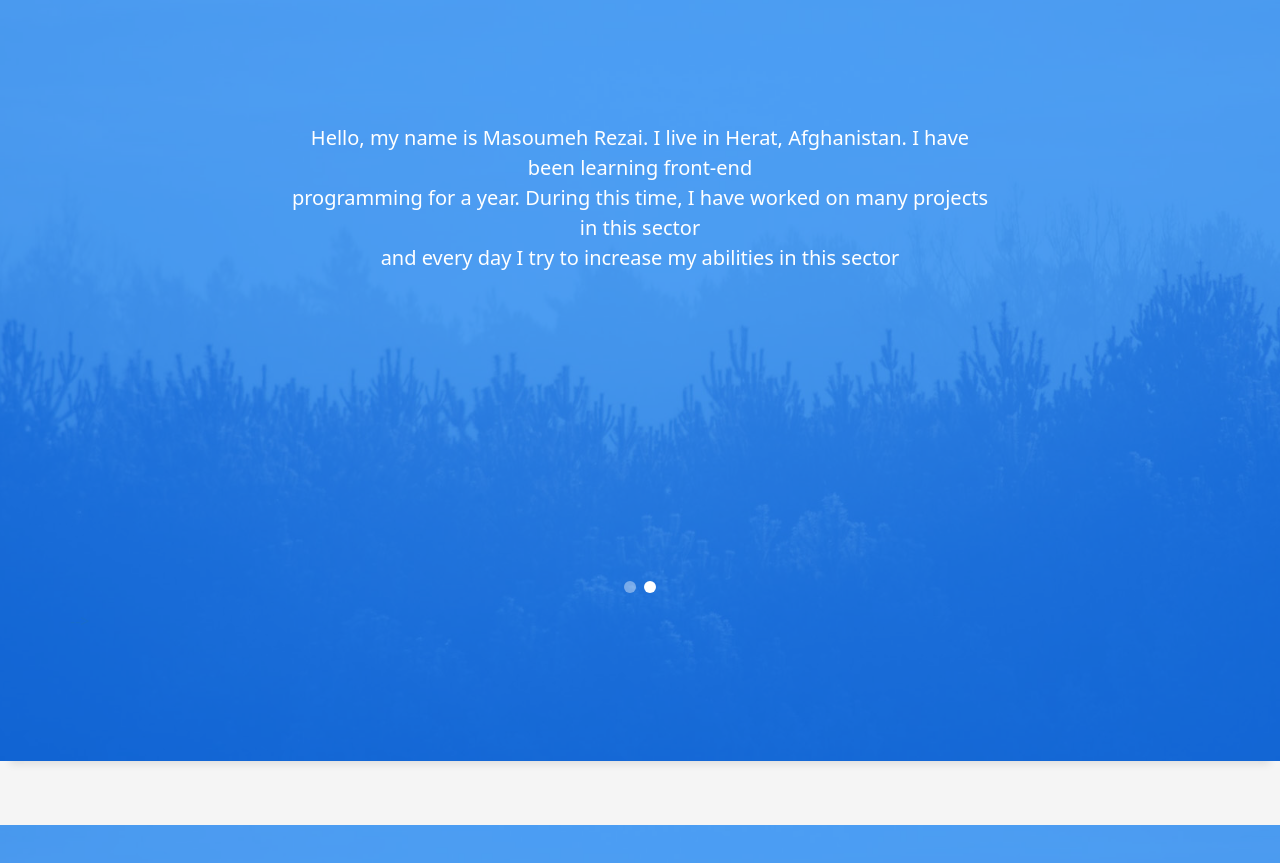
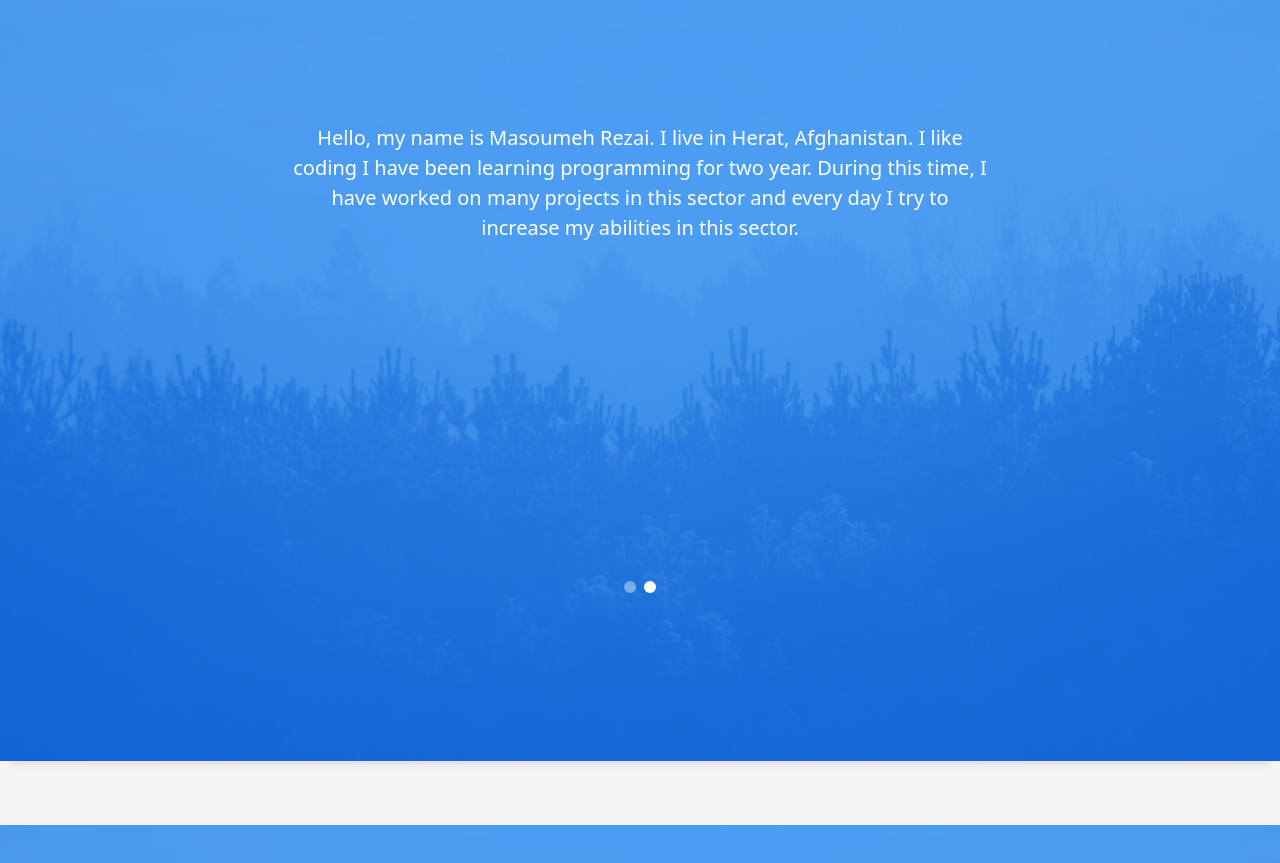
Before and after one commit to MahsumaRezai/New_protfolio-, a plain HTML site: page index.html in a window 1280 px wide. Shown: the part 3040-3903 px from the top of the page. Drawn offline with Linux system fonts and the light colour scheme.

Commit message:
last commit

```diff
--- a/index.html
+++ b/index.html
@@ -428,11 +428,11 @@
                     </div>
                     <div class="content-test">
                       <p class="description lead">
-                        Hello, my name is Masoumeh Rezai. I live in Herat, Afghanistan. I have been learning
-                        front-end<br>
-                        programming for a year. During this time, I have worked on many projects in this sector<br> and
+                        Hello, my name is Masoumeh Rezai. I live in Herat, Afghanistan. I like coding I have been
+                        learning
+                        programming for two year. During this time, I have worked on many projects in this sector and
                         every
-                        day I try to increase my abilities in this sector
+                        day I try to increase my abilities in this sector.
                       </p>
                     </div>
                   </div>
```
